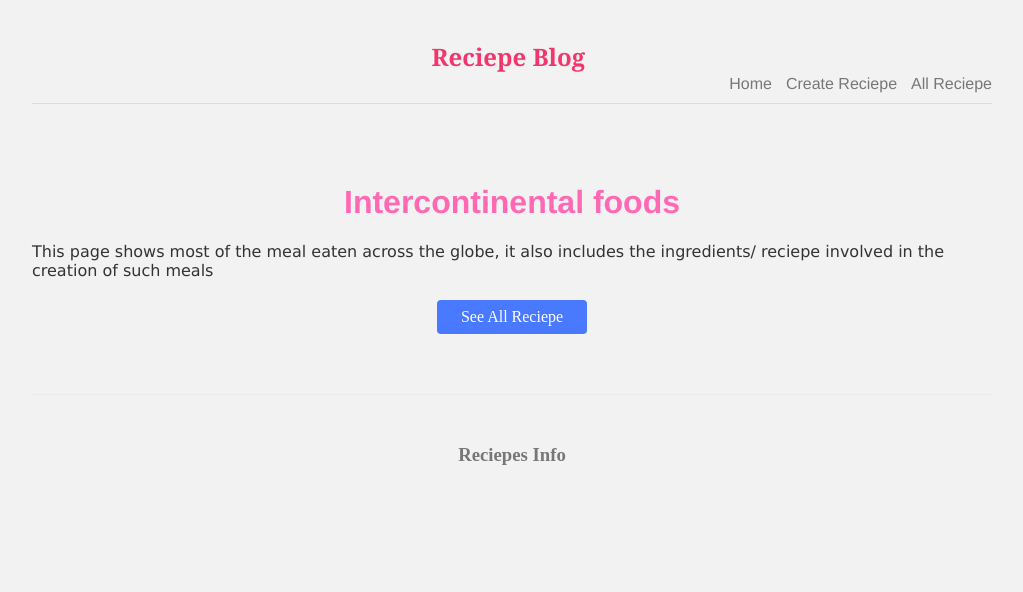
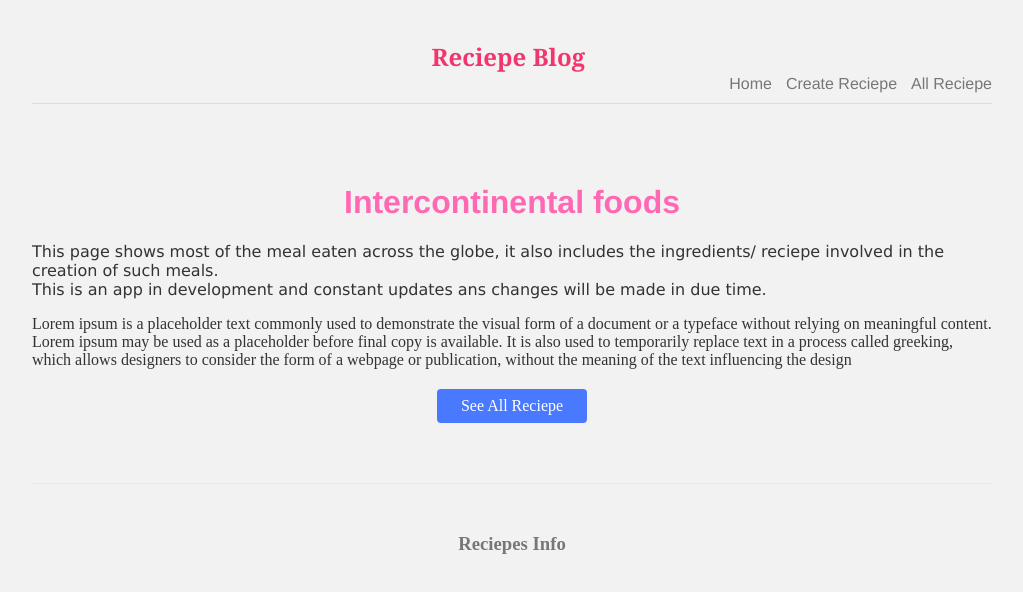
Before and after one commit to Geraldoeze/reciepe, a Next.js app: page / in a window 1280 px wide. Shown: the top 592 px of the page, without its empty margins (128-1151 px from the left). Built offline with nearby package versions, Linux system fonts and the light colour scheme; a web font is replaced by a local one.

Commit message:
connected my data to my json api

```diff
--- a/pages/404.js
+++ b/pages/404.js
@@ -13,7 +13,7 @@ const Error = () => {
     return (
         <div className="not-found">
             <h1>Oooops...</h1>
-            <h2>THat page cannot be found.</h2>
+            <h2>That page cannot be found.</h2>
             <p> Go back to the <Link href ="/"><a>Homepage</a></Link></p>
         </div>
      );
--- a/pages/Create.js
+++ b/pages/Create.js
@@ -19,7 +19,7 @@ const Create = () => {
             body,
             author
         };
-        fetch("http://localhost:9000/reciepe" , {
+        fetch("https://obscure-thicket-64942.herokuapp.com/reciepe" , {
             method: 'POST',
             headers:{ "Content-Type": "application/json" },
             body: JSON.stringify(reciepe)
--- a/pages/index.js
+++ b/pages/index.js
@@ -15,7 +15,11 @@ const Home = () => {
 
       <h1 className={styles.hh}>Intercontinental foods</h1>
       <p className={styles.fam}>This page shows most of the meal eaten across the globe, it also includes the ingredients/
-        reciepe involved in the creation of such meals </p>
+          reciepe involved in the creation of such meals.<br/>
+          This is an app in development and constant updates ans changes will be made in due time.
+      </p>
+      <p>    Lorem ipsum is a placeholder text commonly used to demonstrate the visual form of a document or a typeface without relying on meaningful content. Lorem ipsum may be used as a placeholder before final copy is available. It is also used to temporarily replace text in a process called greeking, which allows designers to consider the form of a webpage or publication,
+          without the meaning of the text influencing the design</p>
       <Link href ="/reciepe">
         <a className={styles.btn}>See All Reciepe</a>
       </Link>
--- a/pages/reciepe/[id].js
+++ b/pages/reciepe/[id].js
@@ -1,6 +1,6 @@
 import  { useRouter } from "next/router";
 export const getStaticPaths =async () => {
-    const res = await fetch('http://localhost:9000/reciepe');
+    const res = await fetch('https://obscure-thicket-64942.herokuapp.com/reciepe');
     const data = await res.json();
 
     const paths = data.map(reciepe => {
@@ -17,7 +17,7 @@ export const getStaticPaths =async () => {
 
 export const getStaticProps = async (context) => {
     const id = context.params.id;
-    const res = await fetch(`http://localhost:9000/reciepe/${id}`);
+    const res = await fetch(`https://obscure-thicket-64942.herokuapp.com/reciepe/${id}`);
     const data = await res.json()
     console.log(data);
     return{
@@ -27,7 +27,7 @@ export const getStaticProps = async (context) => {
 const Details = ({reciepe}) => {
     const router = useRouter();
     const handleDelete = ()=>{
-        fetch('http://localhost:9000/reciepe/' + reciepe.id,
+        fetch('https://obscure-thicket-64942.herokuapp.com/reciepe/' + reciepe.id,
         {method:'DELETE'
         }).then(()=>router.push('/'))
     }
--- a/pages/reciepe/index.js
+++ b/pages/reciepe/index.js
@@ -2,7 +2,7 @@ import Link from "next/link";
 import styles from '../../styles/Reciepe.module.css'
 export const getStaticProps = async ()=>{
 
-    const res = await fetch(" http://localhost:9000/reciepe")
+    const res = await fetch(" https://obscure-thicket-64942.herokuapp.com/reciepe")
     const data= await res.json();
 
     return {
```
Also changed, not shown: 1 other file (tests, documents, lock files or other folders).
